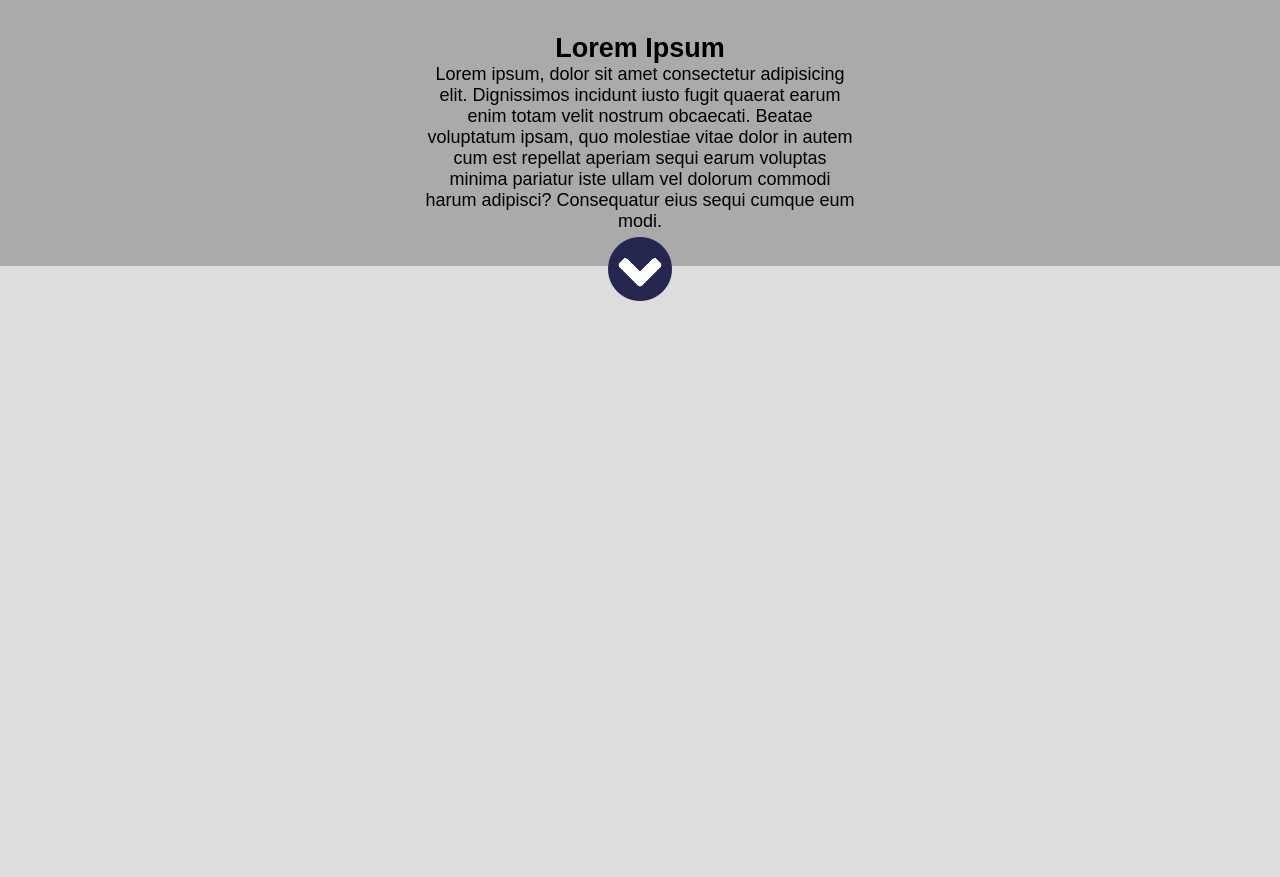
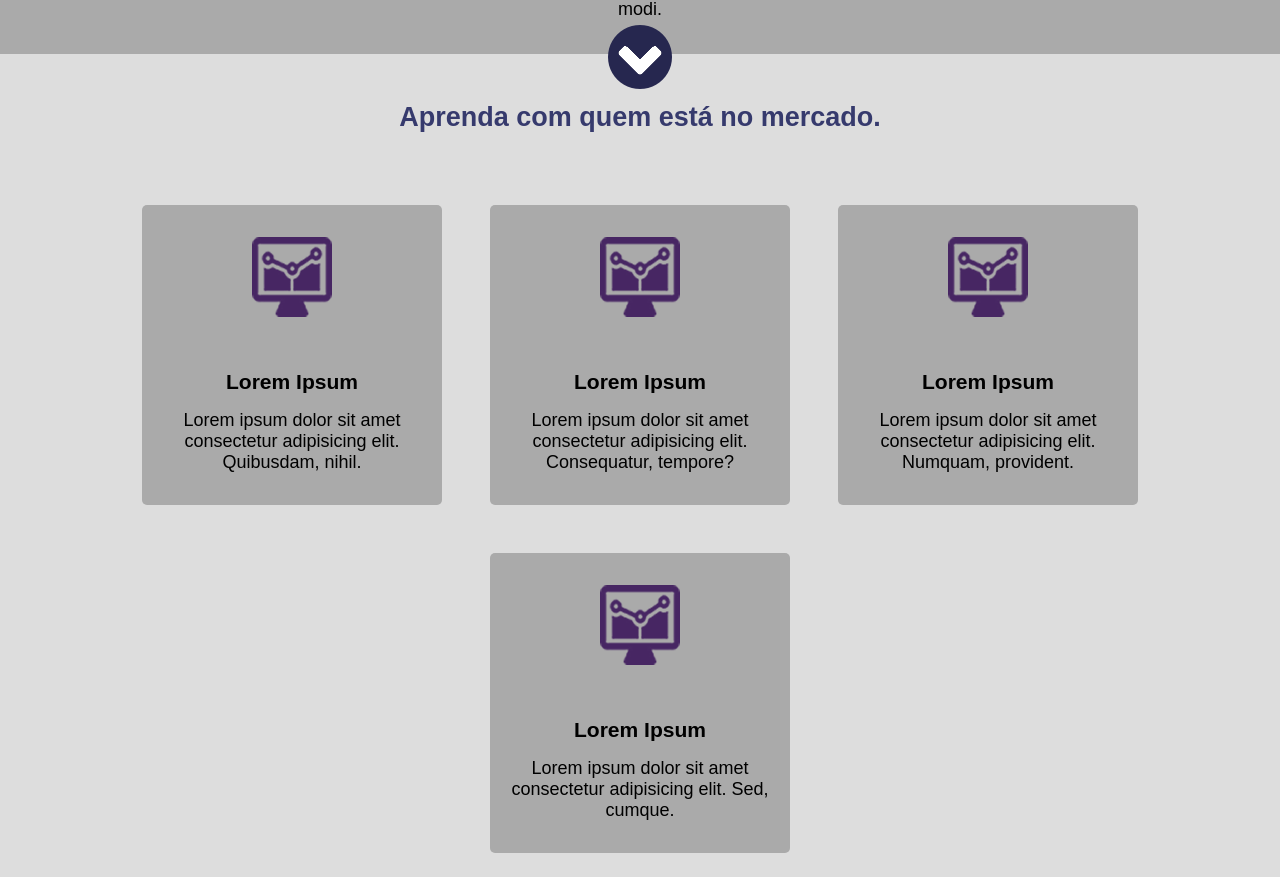
Before and after one commit to carlos-eduardo-dev/landing-page-example, a plain HTML site: page index.html in a window 1280 px wide. Shown: the part 754-1631 px from the top of the page. Before the commit the page ends 1060 px from the top, so only its background shows below. Drawn offline with Linux system fonts and the light colour scheme.

Commit message:
Create responsive cards

```diff
--- a/css/style.css
+++ b/css/style.css
@@ -9,6 +9,9 @@
 	--formfield-btn-color: #363a6d;
 
 	--main-header-bg-color: #aaa;
+	--main-section-header-text-color: #363a6d;
+
+	--card-bg-color: #aaa;
 
 	--body-color: #ddd;
 
@@ -49,10 +52,9 @@ html,body{
     width: 100%;
 
 	display: flex;
-
-	flex-direction: column;
-	justify-content: center;
+	justify-content: space-around;
 	align-items: center;
+	flex-wrap: wrap;
 
 	background-image:url('../images/header_bg.png');
 	background-size: cover;
@@ -220,3 +222,51 @@ main {
 	position: absolute;
 	bottom: -40px;
 }
+
+.header-section-main {
+	margin: 48px;
+
+	display: flex;
+	align-items: center;
+	justify-content: center;
+
+	color: var(--main-section-header-text-color);
+	text-align: center;
+}
+
+#cards {
+
+	display: flex;
+	align-items: center;
+	justify-content: center;
+	flex-wrap: wrap;
+
+}
+
+.card {
+	width: 300px;
+	min-height: 300px;
+
+	margin: 2.4rem;
+	padding: 1.6rem;
+
+	display: flex;
+	align-items: center;
+	justify-content: space-around;
+	flex-direction: column;
+
+	border: none;
+	border-radius: 0.5rem;
+
+	background: var(--card-bg-color);
+
+}
+
+.card-information {
+	width: 100%;
+	text-align: center;
+}
+
+.card-information h3 {
+	margin: 1.6rem 0;
+}
--- a/index.html
+++ b/index.html
@@ -77,8 +77,58 @@
 			</div>
 			<a href="#cards" id="arrow-link"><i><img src="/images/arrow.png" alt="arrow"></i></a>
 		</section>
+		<section class="content-main">
+			<div class="header-section-main">
+				<h2>Aprenda com quem está no mercado.</h2>
+			</div>
+			<div id="cards">
+				<div class="card">
+					<div id="card-img">
+						<img src="/images/icon.png" alt="icon">
+					</div>
+					<div class="card-information">
+						<h3>Lorem Ipsum</h3>
+						<p>
+							Lorem ipsum dolor sit amet consectetur adipisicing elit. Quibusdam, nihil.
+						</p>
+					</div>
+				</div>
+				<div class="card">
+					<div class="card-img">
+						<img src="/images/icon.png" alt="icon">
+					</div>
+					<div class="card-information">
+						<h3>Lorem Ipsum</h3>
+						<p>
+							Lorem ipsum dolor sit amet consectetur adipisicing elit. Consequatur, tempore?
+						</p>
+					</div>
+				</div>
+				<div class="card">
+					<div class="card-img">
+						<img src="/images/icon.png" alt="icon">
+					</div>
+					<div class="card-information">
+						<h3>Lorem Ipsum</h3>
+						<p>
+							Lorem ipsum dolor sit amet consectetur adipisicing elit. Numquam, provident.
+						</p>
+					</div>
+				</div>
+				<div class="card">
+					<div class="card-img">
+						<img src="/images/icon.png" alt="icon">
+					</div>
+					<div class="card-information">
+						<h3>Lorem Ipsum</h3>
+						<p>
+							Lorem ipsum dolor sit amet consectetur adipisicing elit. Sed, cumque.
+						</p>
+					</div>
+				</div>
+			</div>
+		</section>
 	</main>
-
 </body>
 
 </html>
```
